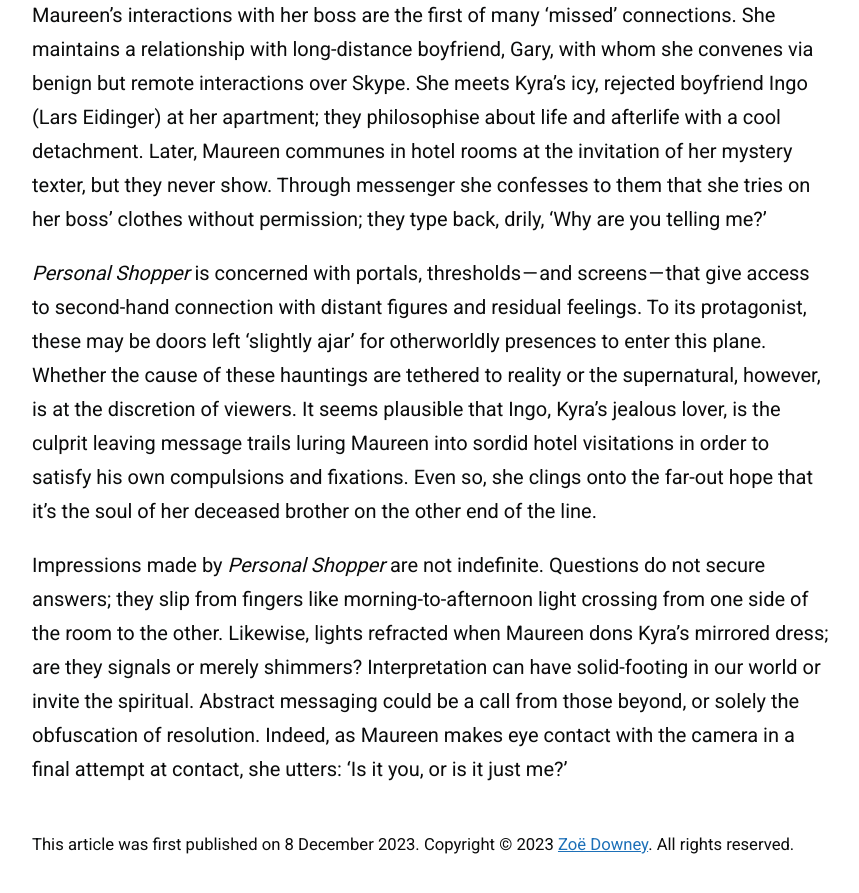
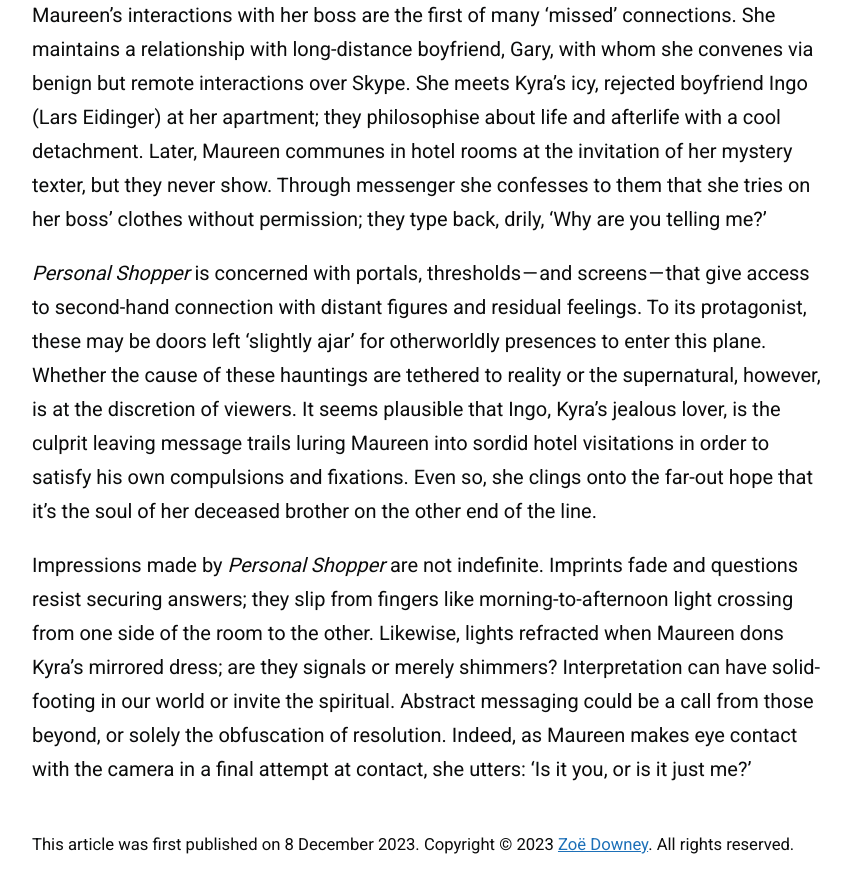
Before and after one commit to zoeurl/zoedowney.github.io, a Jekyll site: the page built from _posts/2023-12-08-personal-shopper.md, in a window 1280 px wide and 900 px high, scrolled down 1993 px. Shown: the top 893 px of the window, without its empty margins (208-1067 px from the left). Built offline with Jekyll 4.4.1, drawn with Linux system fonts in a browser that asks for light colours.

Commit message:
Update 2023-12-08-personal-shopper.md

```diff
--- a/_posts/2023-12-08-personal-shopper.md
+++ b/_posts/2023-12-08-personal-shopper.md
@@ -20,4 +20,4 @@ Maureen’s interactions with her boss are the first of many ‘missed’ connec
 
 _Personal Shopper_ is concerned with portals, thresholds — and screens — that give access to second-hand connection with distant figures and residual feelings. To its protagonist, these may be doors left ‘slightly ajar’ for otherworldly presences to enter this plane. Whether the cause of these hauntings are tethered to reality or the supernatural, however, is at the discretion of viewers. It seems plausible that Ingo, Kyra’s jealous lover, is the culprit leaving message trails luring Maureen into sordid hotel visitations in order to satisfy his own compulsions and fixations. Even so, she clings onto the far-out hope that it's the soul of her deceased brother on the other end of the line.
 
-Impressions made by _Personal Shopper_ are not indefinite. Questions do not secure answers; they slip from fingers like morning-to-afternoon light crossing from one side of the room to the other. Likewise, lights refracted when Maureen dons Kyra's mirrored dress; are they signals or merely shimmers? Interpretation can have solid-footing in our world or invite the spiritual. Abstract messaging could be a call from those beyond, or solely the obfuscation of resolution. Indeed, as Maureen makes eye contact with the camera in a final attempt at contact, she utters: ‘Is it you, or is it just me?’
+Impressions made by _Personal Shopper_ are not indefinite. Imprints fade and questions resist securing answers; they slip from fingers like morning-to-afternoon light crossing from one side of the room to the other. Likewise, lights refracted when Maureen dons Kyra's mirrored dress; are they signals or merely shimmers? Interpretation can have solid-footing in our world or invite the spiritual. Abstract messaging could be a call from those beyond, or solely the obfuscation of resolution. Indeed, as Maureen makes eye contact with the camera in a final attempt at contact, she utters: ‘Is it you, or is it just me?’
```
